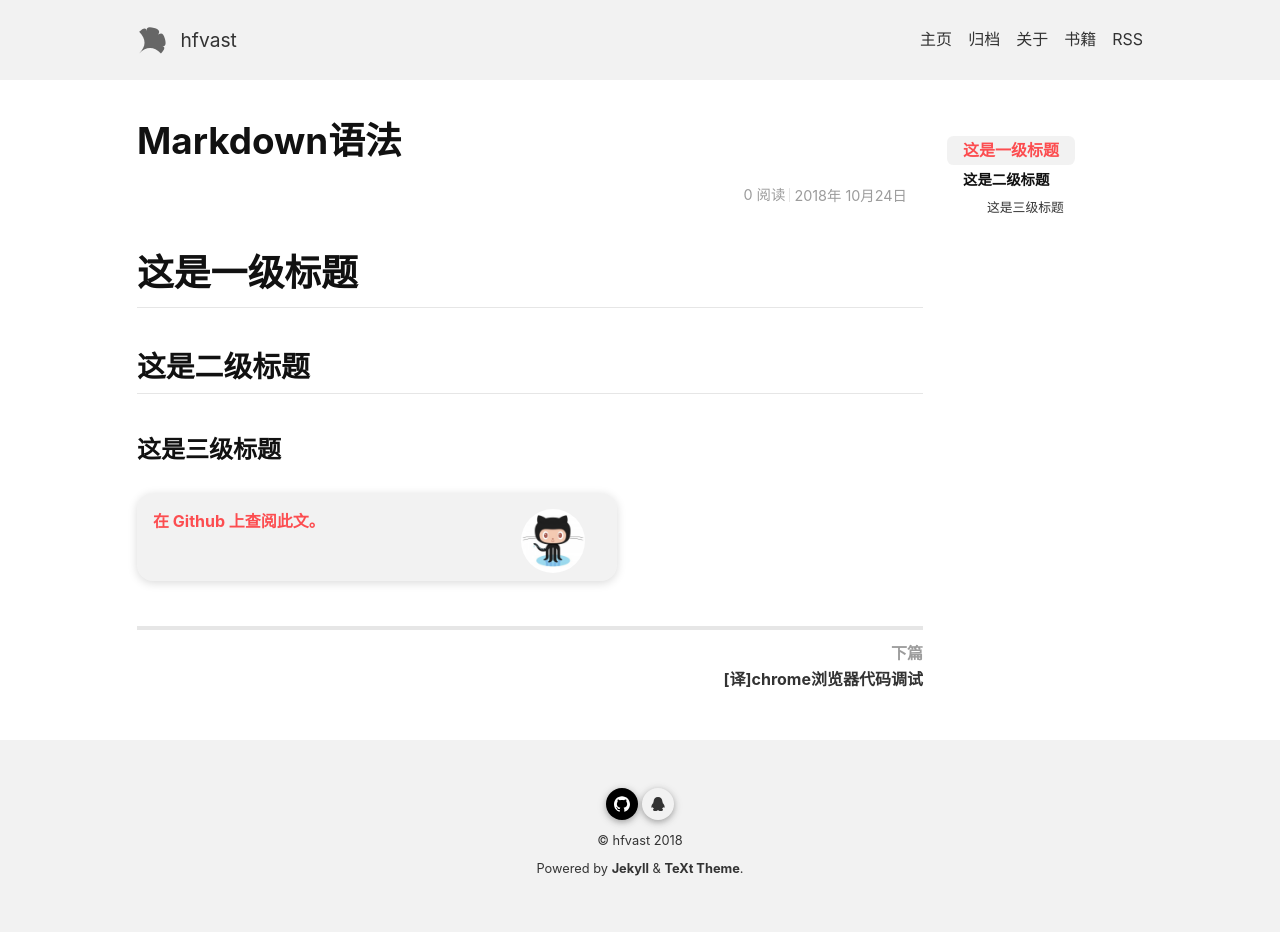
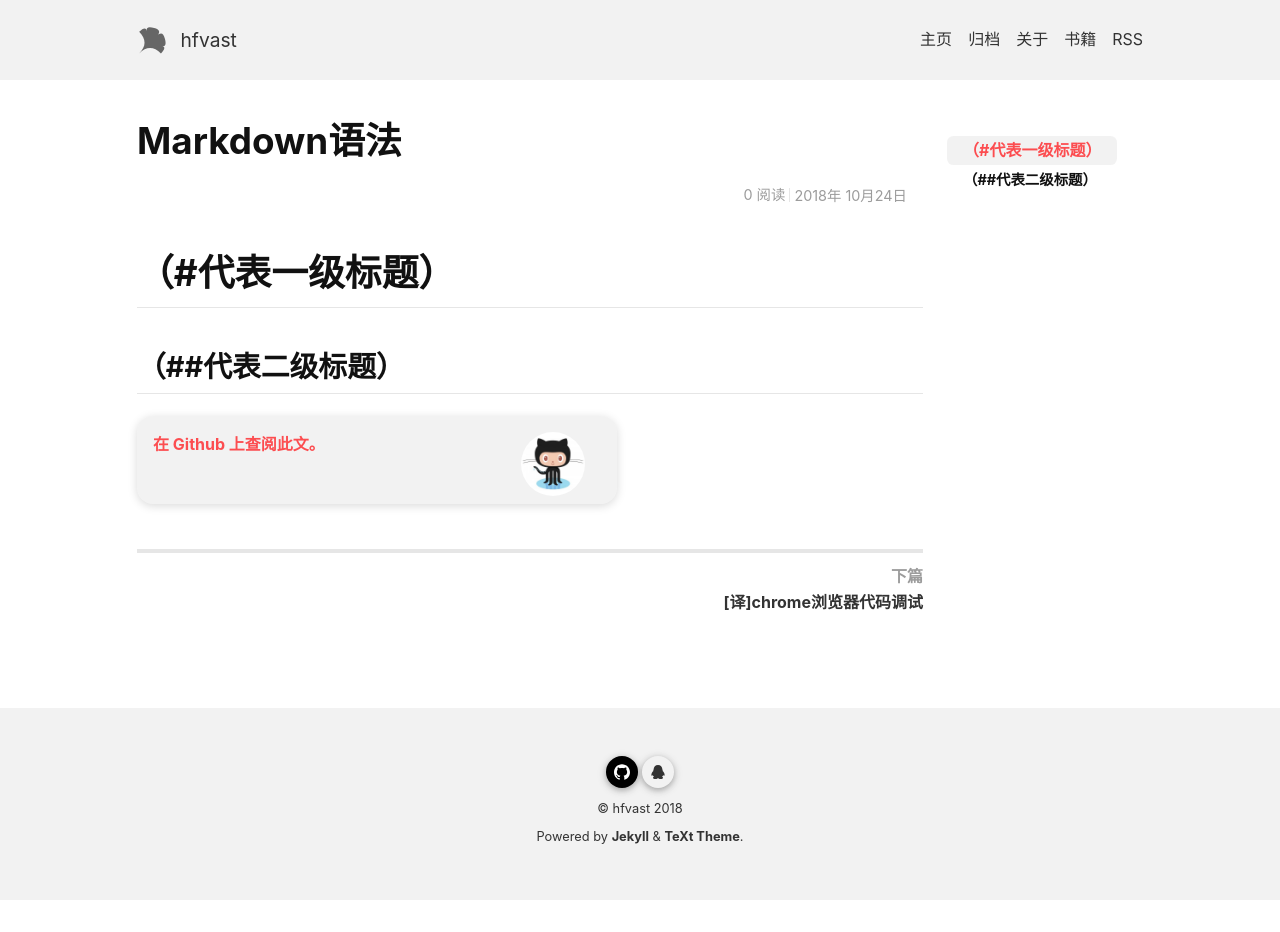
Before and after one commit to FireLee1413/hfvast.github.io, a Jekyll site: the page built from _posts/2018-10-24-MarkDown语法.md, in a window 1280 px wide. Built offline with Jekyll 4.4.1, drawn with Linux system fonts in a browser that asks for light colours; our own code applies the rules of GitHub Pages for plain Markdown files; after the commit the page ends 900 px from its top, so only the background shows below that.

Commit message:
Update _posts/2018-10-24-MarkDown语法.md

```diff
--- a/_posts/2018-10-24-MarkDown语法.md
+++ b/_posts/2018-10-24-MarkDown语法.md
@@ -1,3 +1,2 @@
-# 这是一级标题
-## 这是二级标题
-### 这是三级标题
+# （#代表一级标题）
+## （##代表二级标题）
```
